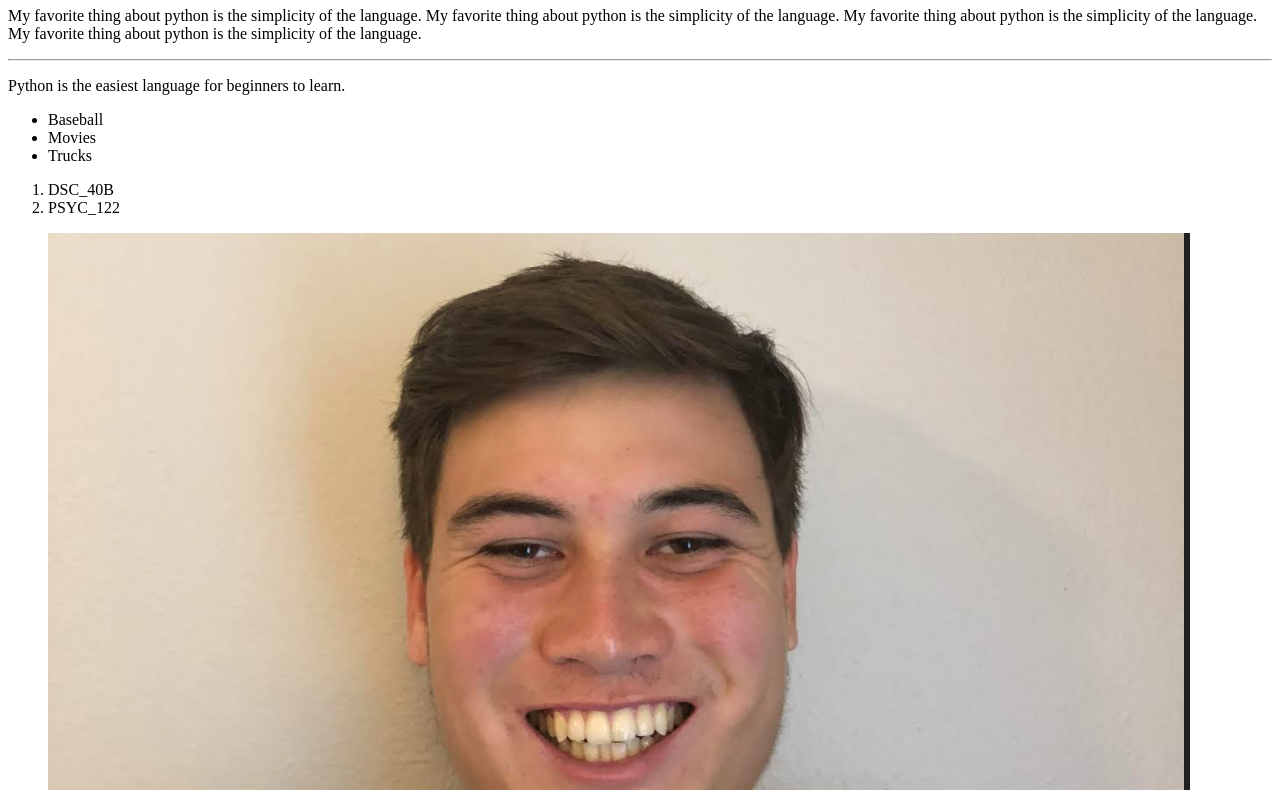
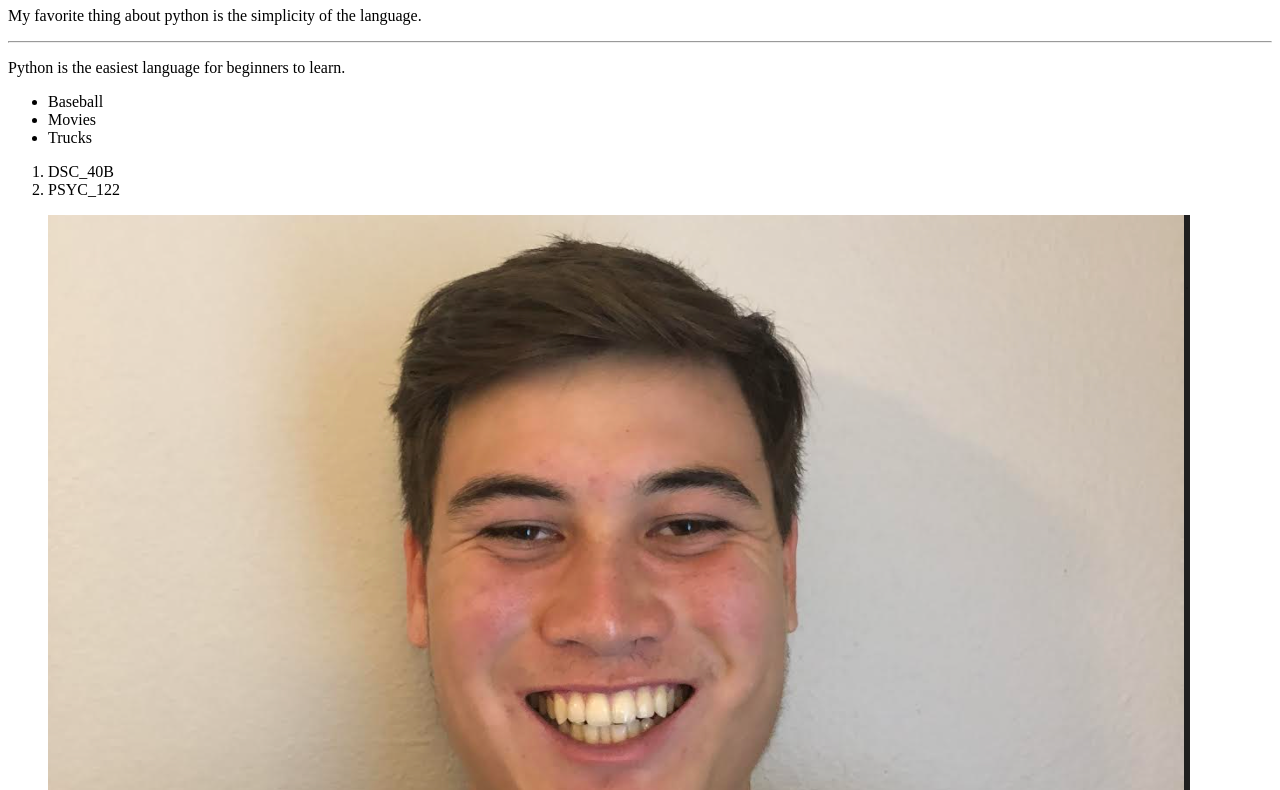
Before and after one commit to jerryWaldorfIII/wi21-cse110-lab3, a plain HTML site: page index.html in a window 1280 px wide. Shown: the part 73-863 px from the top of the page. Drawn offline with Linux system fonts and the light colour scheme.

Commit message:
Update index.html

```diff
--- a/index.html
+++ b/index.html
@@ -1,6 +1,11 @@
 <!DOCTYPE html>
 <html>
 <head>
+<style>
+.intro{
+	background-color: yellow;
+}
+</style>
 <title>"CSE 110 Projects Page"</title>
 <meta name="author" content="Jerry Waldorf">
 <link rel="icon" href="favicon.ico">
@@ -11,9 +16,6 @@
 <div class="Favorites">
 <h1>Favorite Programming <span style="color:blue">Language</span></h1>
 <p>
-My favorite thing about python is the simplicity of the language.
-My favorite thing about python is the simplicity of the language.
-My favorite thing about python is the simplicity of the language.
 My favorite thing about python is the simplicity of the language.
 </p>
 <hr>
```
